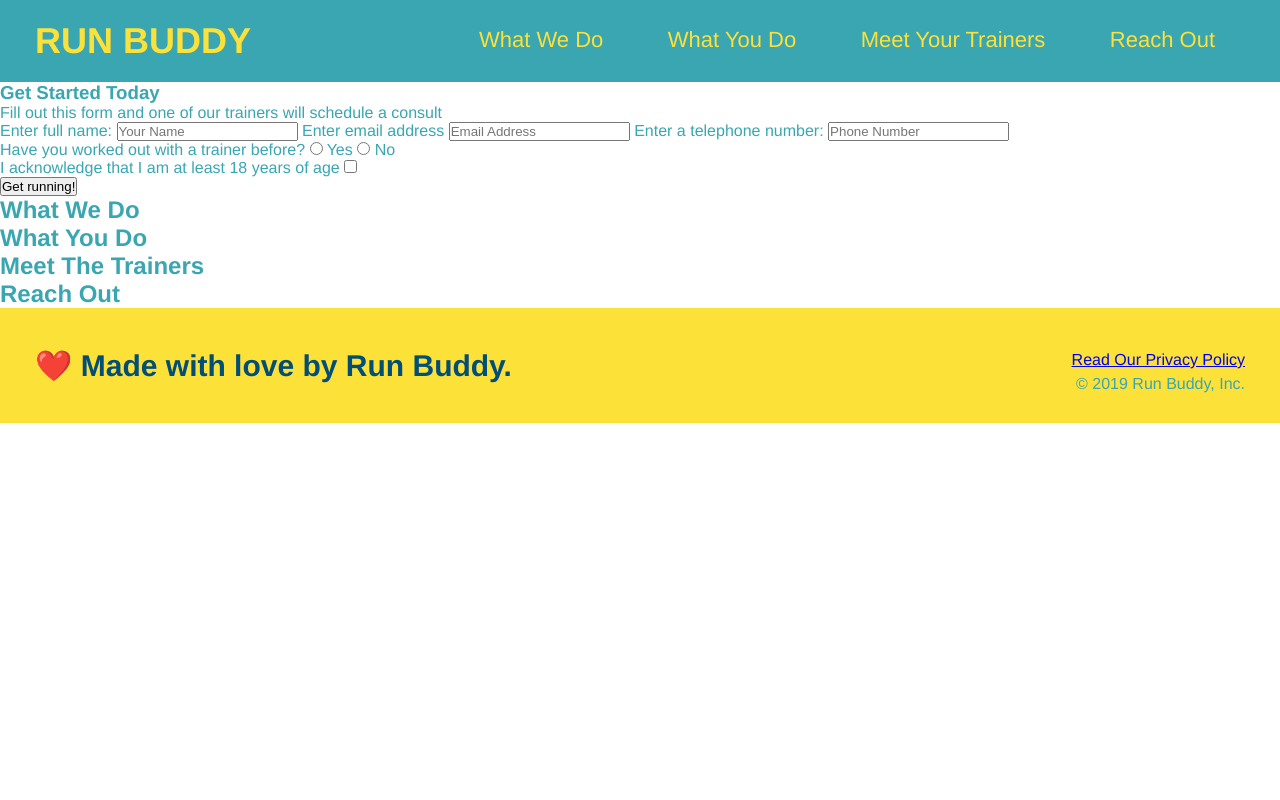
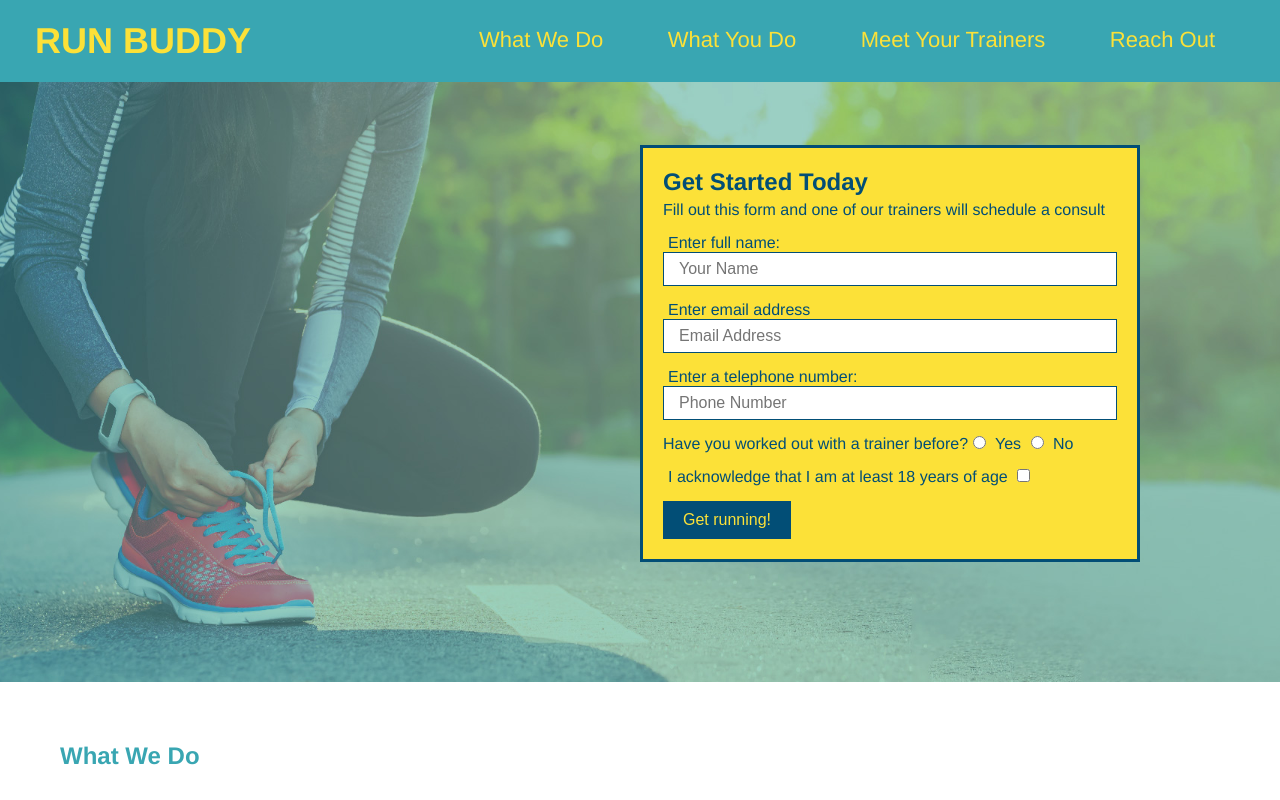
Before and after one commit to slahiru10/run-buddy, a plain HTML site: page index.html in a window 1280 px wide. Shown: the top 800 px of the page. Drawn offline with Linux system fonts and the light colour scheme.

Commit message:
Add files via upload
Hero Styles Completed

```diff
--- a/assets/css/style.css
+++ b/assets/css/style.css
@@ -6,7 +6,7 @@
   box-sizing: border-box;
 }
 
-body{
+body {
   color: #39a6b2;
   font-family: Helvetica, Arial, sans-serif;
 }
@@ -25,21 +25,21 @@ header {
   display: inline;
 }
 
-  header a{
+header a {
   text-decoration: none;
   color: #fce138;
 }
 
 header nav {
-    float:right;
+  float: right;
   margin: 7px 0;
 }
 
-  header nav ul li{
+header nav ul li {
   display: inline;
 }
 
-  header nav ul li a{
+header nav ul li a {
   margin: 0 30px;
   font-weight: lighter;
   font-size: 22px;
@@ -51,19 +51,77 @@ header {
   padding: 40px 35px;
 }
 
-footer h2{
+footer h2 {
   display: inline;
   color: #024e76;
   font-size: 30px;
   margin: 0;
 }
 
-footer div{
+footer div {
   float: right;
   line-height: 1.5;
   text-align: right;
 }
 
-footer a{
+footer a {
   background: #fce138;
 }
+
+section {
+  padding: 60px;
+}
+
+.hero {
+  background-image: url(../images/hero-bg.jpg);
+  height: 600px;
+  background-size: cover;
+  background-position: center;
+  position: relative;
+}
+
+.hero-form {
+  color: #024e76;
+  background-color: #fce138;
+  padding: 20px;
+  width: 500px;
+  border-style: solid;
+  border-width: 3px;
+  border-color: #024e76;
+  position: absolute;
+  bottom: 120px;
+  right: 140px;
+}
+
+.hero-form h3 {
+  font-size: 24px;
+  margin: 0;
+}
+
+.hero-form p {
+  margin: 5px 0 15px 0;
+}
+
+.form-input {
+  border: 1px solid #024e76;
+  display: block;
+  padding: 7px 15px;
+  font-size: 16px;
+  color: #024e76;
+  width: 100%;
+  margin-bottom: 15px;
+}
+
+.hero-form label {
+  margin: 0 5px;
+}
+
+.hero-form button {
+  background-color: #024e76;
+  color: #fce138;
+  border: none;
+  padding: 10px 20px;
+  font-size: 16px;
+}
+
+/* HERO STYLES END */
```
Lines whose indentation alone changed are shown as unchanged.
